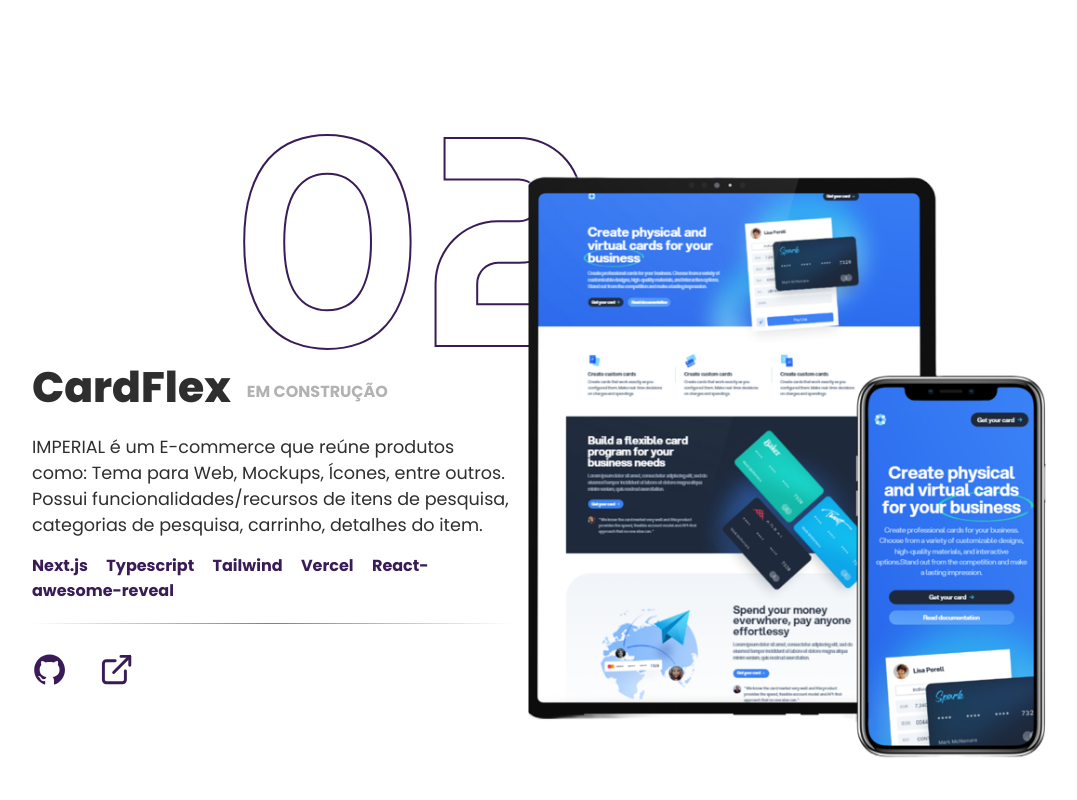
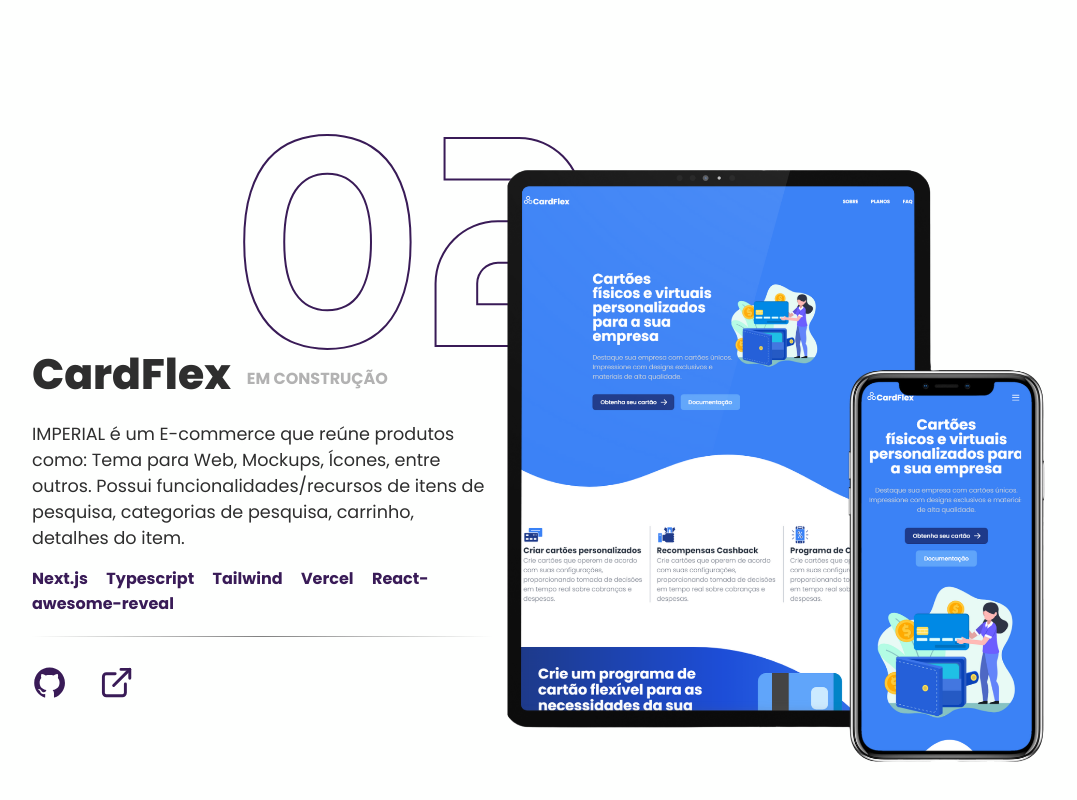
Before and after one commit to Sellucas/portfolio-v2, a Next.js app: page / in a window 1280 px wide. Shown: the part 1693-2493 px from the top of the page, without its empty margins (138-1215 px from the left). Built offline with nearby package versions, Linux system fonts and the light colour scheme.

Commit message:
style: cardflex img porject

```diff
--- a/src/app/page.tsx
+++ b/src/app/page.tsx
@@ -27,7 +27,7 @@
     stack: "Next.js Typescript Tailwind Vercel React-awesome-reveal",
     github: "/",
     link: "/",
-    img: "/static/cardFlex-project.png",
+    img: "/static/cardflex-project.png",
     alt: "CardFlex",
   },
   {
--- a/src/components/Projects/Projects.module.scss
+++ b/src/components/Projects/Projects.module.scss
@@ -48,7 +48,7 @@
 }
 
 .imageBox {
-  width: 470px;
+  width: 490px;
   height: 550px;
   z-index: 10;
 
```
Also changed, not shown: public/static/cardFlex-project.png, public/static/mockup.png (deleted).
